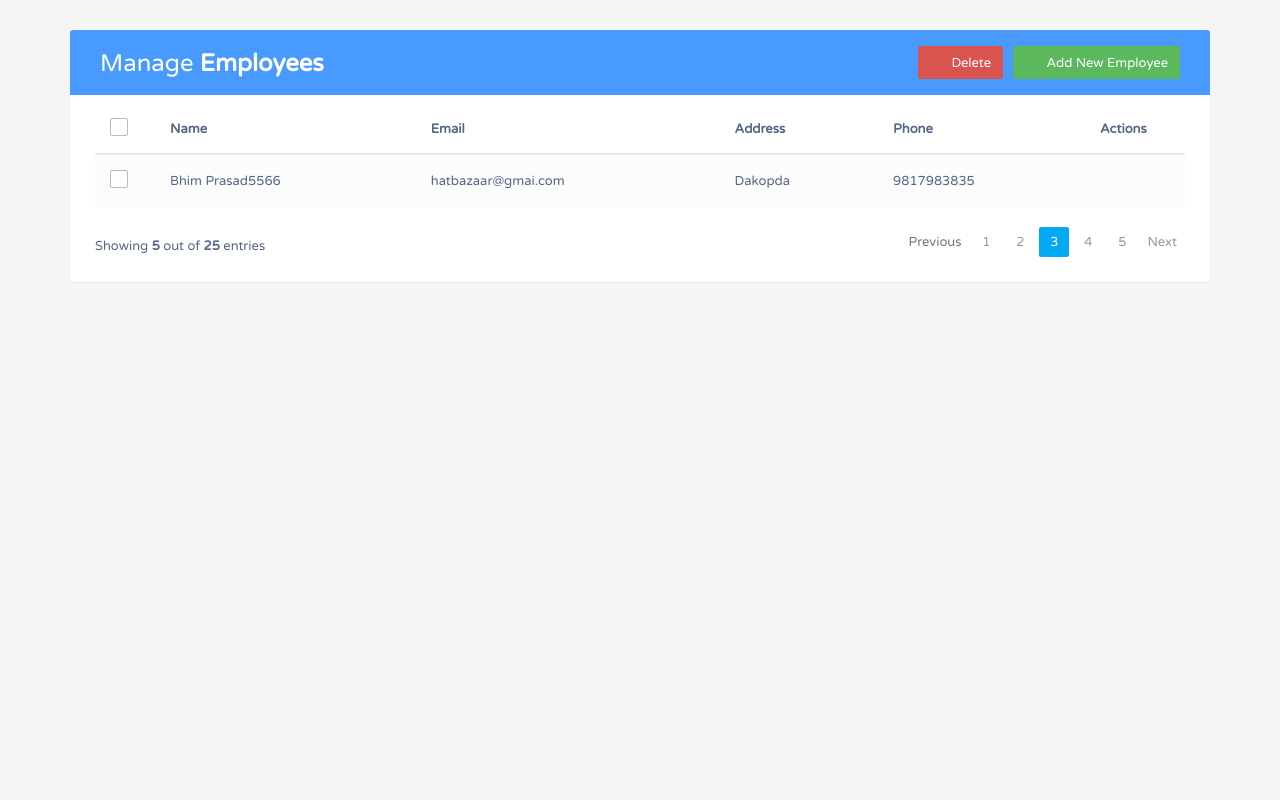
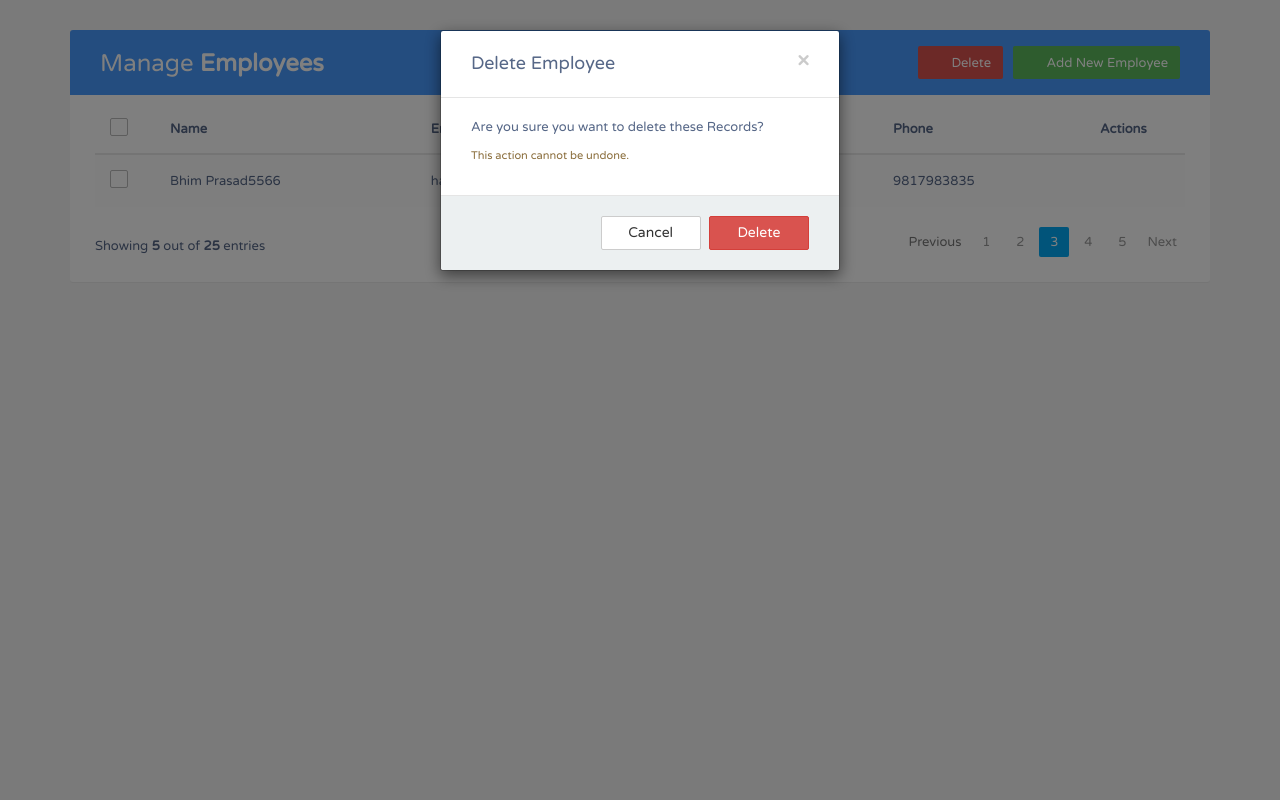
Before and after one commit to bhimprasadrajbanshi/Django--CRUD, a Django app: page / in a window 1280 px wide, after a click that opens the changed part. Run offline with Django 4.2, Linux system fonts and the light colour scheme; data comes from the database, SQL or seed files in the repository; some libraries are stand-ins or nearby versions.

Commit message:
delete bottom code implement

```diff
--- a/Templates/index.html
+++ b/Templates/index.html
@@ -284,7 +284,7 @@
             <td>{{i.phone}}</td>
             <td>
               <a href="#editEmployeeModal" class="edit" data-toggle="modal"><i class="material-icons" data-toggle="tooltip" title="Edit">&#xE254;</i></a>
-              <a href="#deleteEmployeeModal-{{forloop.counter}}" class="delete" data-toggle="modal"><i class="material-icons" data-toggle="tooltip" title="Delete">&#xE872;</i></a>
+              <a href="#deleteEmployeeModal delete/{{i.id}}" class="delete" data-toggle="modal"><i class="material-icons" data-toggle="tooltip" title="Delete">&#xE872;</i></a>
             </td>
           </tr>
           {% endfor %}
@@ -377,8 +377,7 @@
     </div>
   </div>
   <!-- Delete Modal HTML -->
-  {% for i in emp %}
-  <div id="deleteEmployeeModal-{{forloop.counter}}" class="modal fade">
+  <div id="deleteEmployeeModal" class="modal fade">
     <div class="modal-dialog">
       <div class="modal-content">
         <form>
@@ -388,17 +387,16 @@
           </div>
           <div class="modal-body">
             <p>Are you sure you want to delete these Records?</p>
-            <p class="text-warning"><small>delete the {{i.name}} data</small></p>
+            <p class="text-warning"><small>This action cannot be undone.</small></p>
           </div>
           <div class="modal-footer">
             <input type="button" class="btn btn-default" data-dismiss="modal" value="Cancel">
-            <a type="submit" class="btn btn-danger" href="/delete/{{i.id}}">Delete</a>
+            <input type="submit" class="btn btn-danger" value="Delete">
           </div>
         </form>
       </div>
     </div>
   </div>
-  {% endfor %}
 </body>
 
 
--- a/crud/urls.py
+++ b/crud/urls.py
@@ -4,5 +4,5 @@
 urlpatterns = [
     path('', views.index, name='index'),
     path('add', views.add, name='add'),
-    path('delete/<str:id>', views.delete, name='delete'),
+    path('delete/<int:Employees_id>', views.delete, name='delete'),
 ]
--- a/crud/views.py
+++ b/crud/views.py
@@ -29,9 +29,14 @@
     return render(request,'index.html')
 
 
-def delete(request, id):
-    emp = Employees.objects.filter(id = id).delete()
-    context ={
-        'emp':emp,
-    }
-    return redirect('index')
+def delete(request, Employees_id):
+    Employees_id = int(Employees_id)
+    print("id Employees" + Employees_id)
+    print("id Employees" + Employees_id)
+    print("id Employees" + Employees_id)
+    try:
+        Employees_sel = Employees.objects.get(id = Employees_id)
+    except Employees.DoesNotExist:
+        return redirect('index.html')
+    Employees_sel.delete()
+    return render(request,'index.html')
```
Also changed, not shown: README.md.
